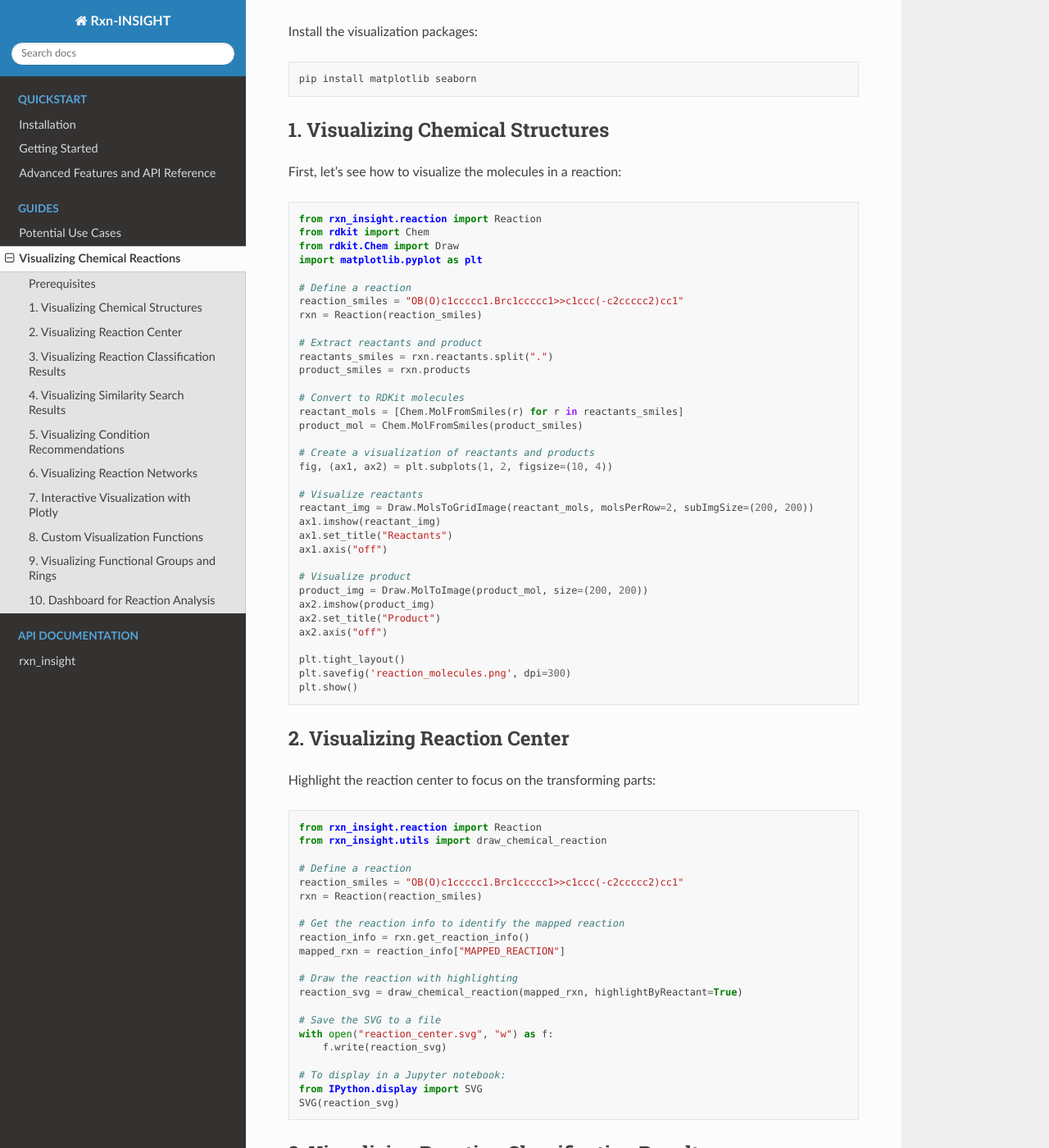
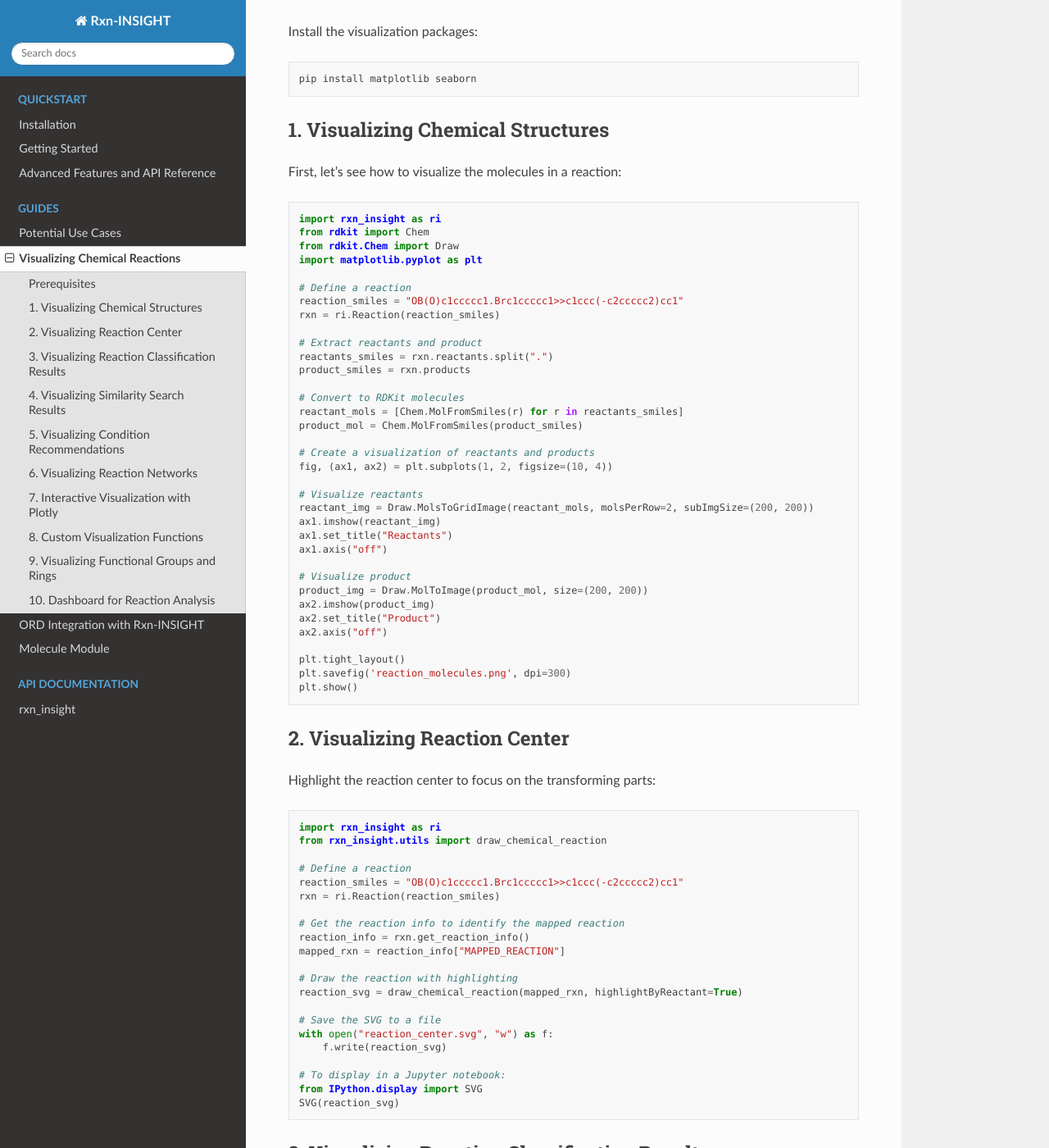
Before and after one commit to mrodobbe/Rxn-INSIGHT, a Sphinx documentation site: the page built from docs/source/visualization-guide.rst, in a window 1280 px wide and 1400 px high, scrolled down 477 px. Shown: the whole window at 82% size. Built offline with Sphinx 7.4.7 and the Read the Docs theme 3.1.0, drawn with Linux system fonts in a browser that asks for light colours; some of the changed text lies outside the part shown.

Commit message:
add documentation on Molecule and ORD, and update syntax

```diff
--- a/docs/source/index.rst
+++ b/docs/source/index.rst
@@ -35,6 +35,8 @@ Please cite the Rxn-INSIGHT `paper <https://doi.org/10.1186/s13321-024-00834-z>`
 
    common-use-cases
    visualization-guide
+   ord-documentation
+   molecule-module
 
 .. toctree::
    :maxdepth: 2
--- a/docs/source/visualization-guide.rst
+++ b/docs/source/visualization-guide.rst
@@ -31,14 +31,14 @@ First, let’s see how to visualize the molecules in a reaction:
 
 .. code:: python
 
-   from rxn_insight.reaction import Reaction
+   import rxn_insight as ri
    from rdkit import Chem
    from rdkit.Chem import Draw
    import matplotlib.pyplot as plt
 
    # Define a reaction
    reaction_smiles = "OB(O)c1ccccc1.Brc1ccccc1>>c1ccc(-c2ccccc2)cc1"
-   rxn = Reaction(reaction_smiles)
+   rxn = ri.Reaction(reaction_smiles)
 
    # Extract reactants and product
    reactants_smiles = rxn.reactants.split(".")
@@ -74,12 +74,12 @@ Highlight the reaction center to focus on the transforming parts:
 
 .. code:: python
 
-   from rxn_insight.reaction import Reaction
+   import rxn_insight as ri
    from rxn_insight.utils import draw_chemical_reaction
 
    # Define a reaction
    reaction_smiles = "OB(O)c1ccccc1.Brc1ccccc1>>c1ccc(-c2ccccc2)cc1"
-   rxn = Reaction(reaction_smiles)
+   rxn = ri.Reaction(reaction_smiles)
 
    # Get the reaction info to identify the mapped reaction
    reaction_info = rxn.get_reaction_info()
@@ -106,10 +106,10 @@ Create a pie chart of reaction classes in your database:
    import pandas as pd
    import matplotlib.pyplot as plt
    import seaborn as sns
-   from rxn_insight.database import Database
+   import rxn_insight as ri
 
    # Load or create a database
-   db = Database()
+   db = ri.Database()
    try:
        # Try to load an existing database
        df = pd.read_parquet("my_rxn_database.gzip")
@@ -144,7 +144,6 @@ Create a heatmap of similarity between various reactions:
    import pandas as pd
    import matplotlib.pyplot as plt
    import seaborn as sns
-   from rxn_insight.reaction import Reaction
    from rxn_insight.utils import get_fp, get_similarity
 
    # Define several reactions
@@ -195,11 +194,11 @@ Create bar charts of recommended solvents, catalysts, and reagents:
    import pandas as pd
    import matplotlib.pyplot as plt
    import seaborn as sns
-   from rxn_insight.reaction import Reaction
+   import rxn_insight as ri
 
    # Define a reaction
    reaction_smiles = "OB(O)c1ccccc1.Brc1ccccc1>>c1ccc(-c2ccccc2)cc1"
-   rxn = Reaction(reaction_smiles)
+   rxn = ri.Reaction(reaction_smiles)
 
    # Load a reaction database
    df_rxns = pd.read_parquet("uspto_rxn_insight.gzip")
@@ -250,14 +249,14 @@ Create a graph showing relationships between reactions:
    import pandas as pd
    import matplotlib.pyplot as plt
    import networkx as nx
-   from rxn_insight.reaction import Reaction, Molecule
+   import rxn_insight as ri
 
    # Install networkx if you don't have it
    # pip install networkx
 
    # Define a target product
    target_smiles = "c1ccc(-c2ccccc2)cc1"  # Biphenyl
-   target = Molecule(target_smiles)
+   target = ri.Molecule(target_smiles)
 
    # Load a reaction database
    df_rxns = pd.read_parquet("uspto_rxn_insight.gzip")
@@ -335,13 +334,13 @@ For interactive visualizations (especially useful in Jupyter notebooks):
    import pandas as pd
    import plotly.express as px
    import plotly.graph_objects as go
-   from rxn_insight.database import Database
+   import rxn_insight as ri
 
    # Install plotly if you don't have it
    # pip install plotly
 
    # Load or create a database
-   db = Database()
+   db = ri.Database()
    df = pd.read_parquet("uspto_rxn_insight.gzip")
    db.df = df
 
@@ -381,11 +380,11 @@ Create reusable functions for common visualizations:
    import seaborn as sns
    from rdkit import Chem
    from rdkit.Chem import Draw
-   from rxn_insight.reaction import Reaction
+   import rxn_insight as ri
 
    def visualize_reaction(reaction_smiles, title=None, save_path=None):
        """Create a visualization of a reaction with reactants, arrow, and products."""
-       rxn = Reaction(reaction_smiles)
+       rxn = ri.Reaction(reaction_smiles)
 
        # Extract reactants and product
        reactants_smiles = rxn.reactants.split(".")
@@ -453,15 +452,15 @@ Create visualizations to highlight functional groups and ring systems:
 
 .. code:: python
 
-   from rxn_insight.reaction import Reaction, Molecule
    from rdkit import Chem
    from rdkit.Chem import Draw, AllChem
+   import rxn_insight as ri
    import matplotlib.pyplot as plt
 
    def highlight_functional_groups(mol_smiles, title=None, save_path=None):
        """Highlight functional groups in a molecule."""
        # Create a Molecule object to get functional groups
-       mol_obj = Molecule(mol_smiles)
+       mol_obj = ri.Molecule(mol_smiles)
        fg_list = mol_obj.get_functional_groups()
 
        # Create RDKit molecule
@@ -543,7 +542,7 @@ Create visualizations to highlight functional groups and ring systems:
    def highlight_rings(mol_smiles, title=None, save_path=None):
        """Highlight ring systems in a molecule."""
        # Create a Molecule object to get rings
-       mol_obj = Molecule(mol_smiles)
+       mol_obj = ri.Molecule(mol_smiles)
        ring_list = mol_obj.get_rings()
 
        # Create RDKit molecule
@@ -626,14 +625,14 @@ multiple visualizations:
    import matplotlib.pyplot as plt
    from matplotlib.gridspec import GridSpec
    import seaborn as sns
-   from rxn_insight.reaction import Reaction
+   import rxn_insight as ri
    from rdkit import Chem
    from rdkit.Chem import Draw
 
    def create_reaction_dashboard(reaction_smiles, database_path=None, save_path=None):
        """Create a comprehensive dashboard for a reaction."""
        # Initialize the reaction
-       rxn = Reaction(reaction_smiles)
+       rxn = ri.Reaction(reaction_smiles)
        info = rxn.get_reaction_info()
 
        # Set up the figure
```
Also changed, not shown: docs/source/getting-started.rst (+6 -6 lines), docs/source/molecule-module.rst (added, +258 -0 lines), docs/source/ord-documentation.rst (added, +139 -0 lines).
